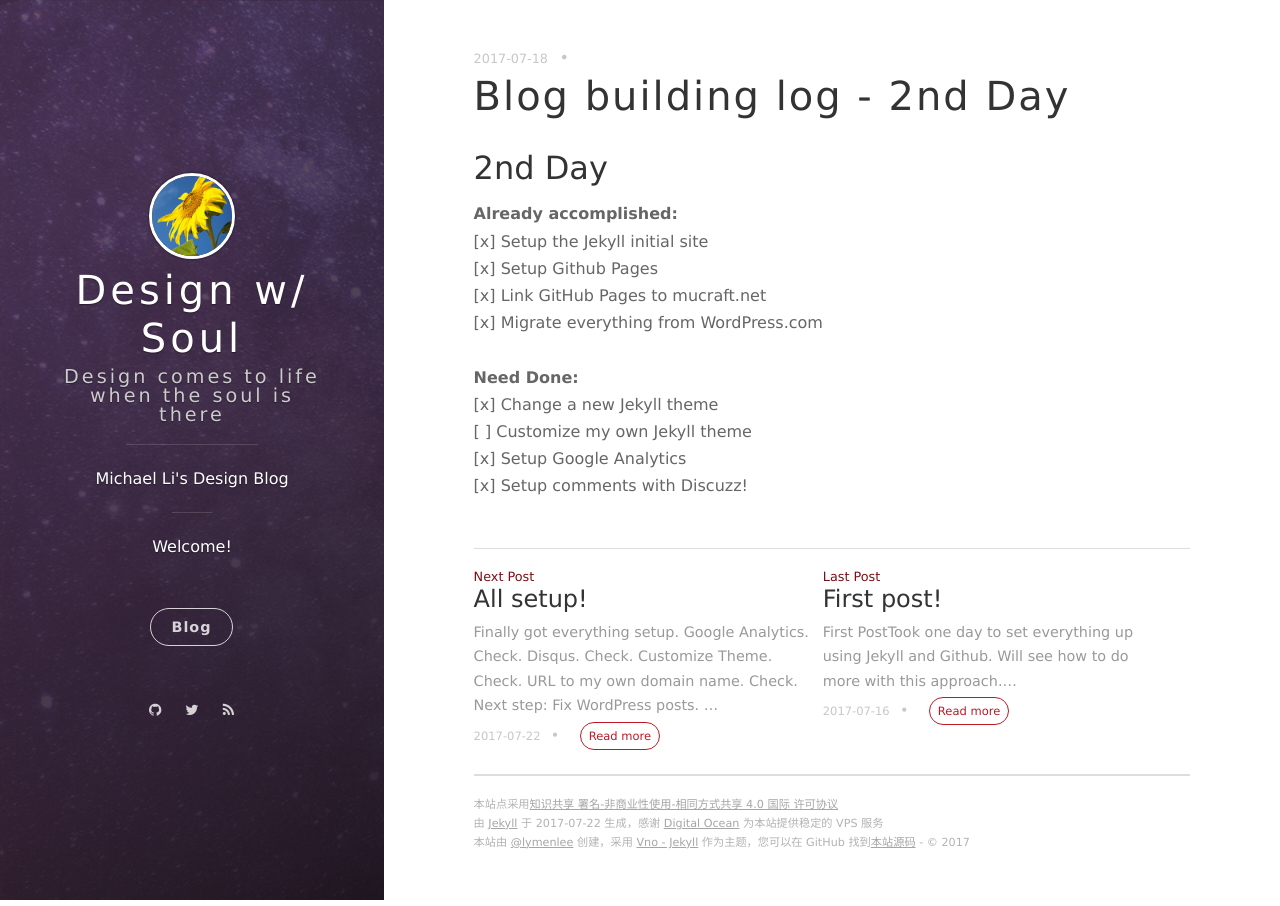
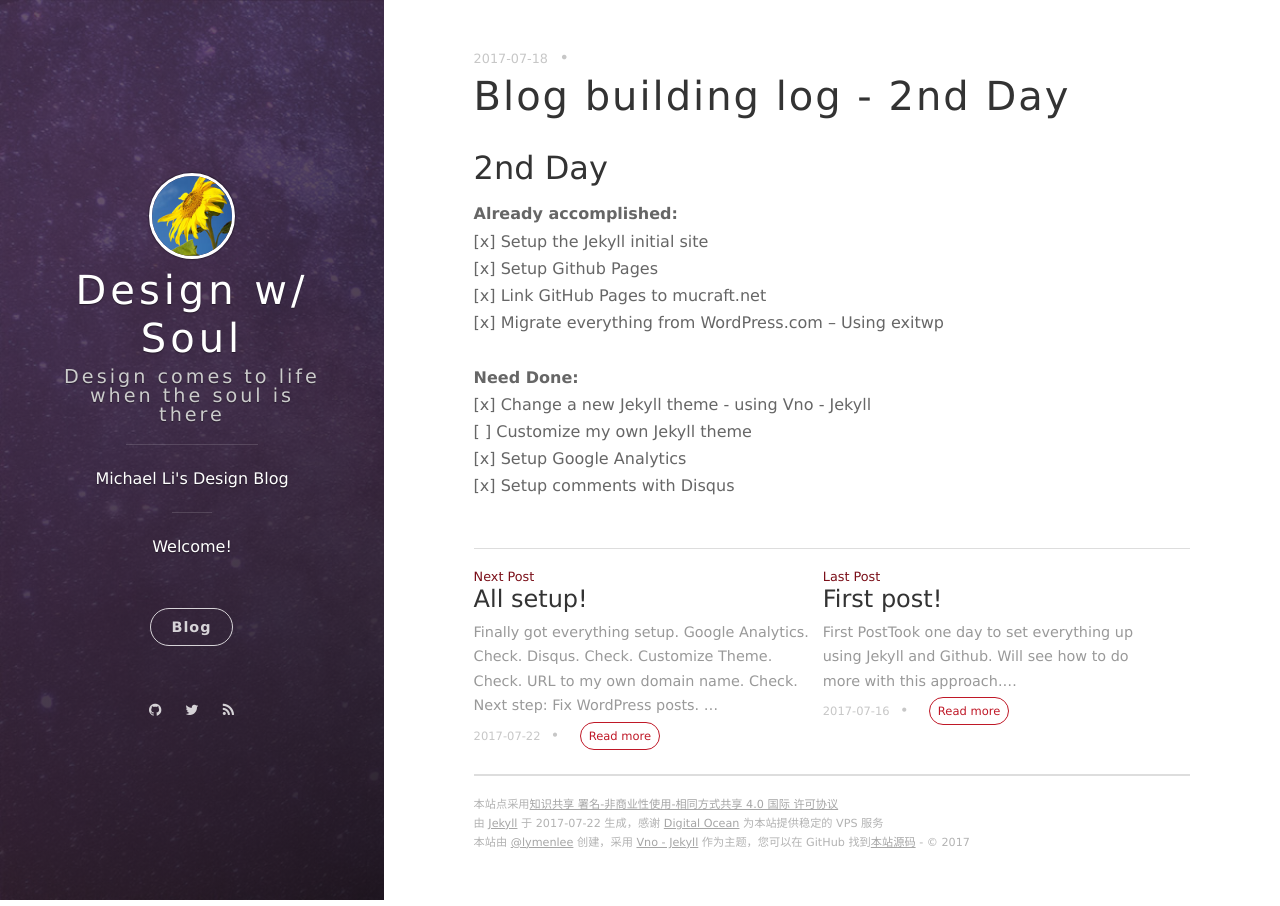
Before and after one commit to lymenlee/mucraft, a Jekyll site: the page built from _posts/2017-7-17-2nd_day.md, in a window 1280 px wide. Built offline with Jekyll 4.4.1, drawn with Linux system fonts in a browser that asks for light colours; nearby versions of some CDN libraries; comment, search, counter and statistics services are not loaded.

Commit message:
Update 2017-7-17-2nd_day.md

```diff
--- a/_posts/2017-7-17-2nd_day.md
+++ b/_posts/2017-7-17-2nd_day.md
@@ -14,11 +14,11 @@ categories: General
 [x] Setup the Jekyll initial site <br>
 [x] Setup Github Pages <br>
 [x] Link GitHub Pages to mucraft.net <br>
-[x] Migrate everything from WordPress.com <br>
+[x] Migrate everything from WordPress.com  --  Using exitwp <br>
  <br>
 **Need Done:** <br>
-[x] Change a new Jekyll theme <br>
+[x] Change a new Jekyll theme - using Vno - Jekyll<br>
 [ ] Customize my own Jekyll theme <br>
 [x] Setup Google Analytics <br>
-[x] Setup comments with Discuzz! <br>
+[x] Setup comments with Disqus <br>
  <br>
```
